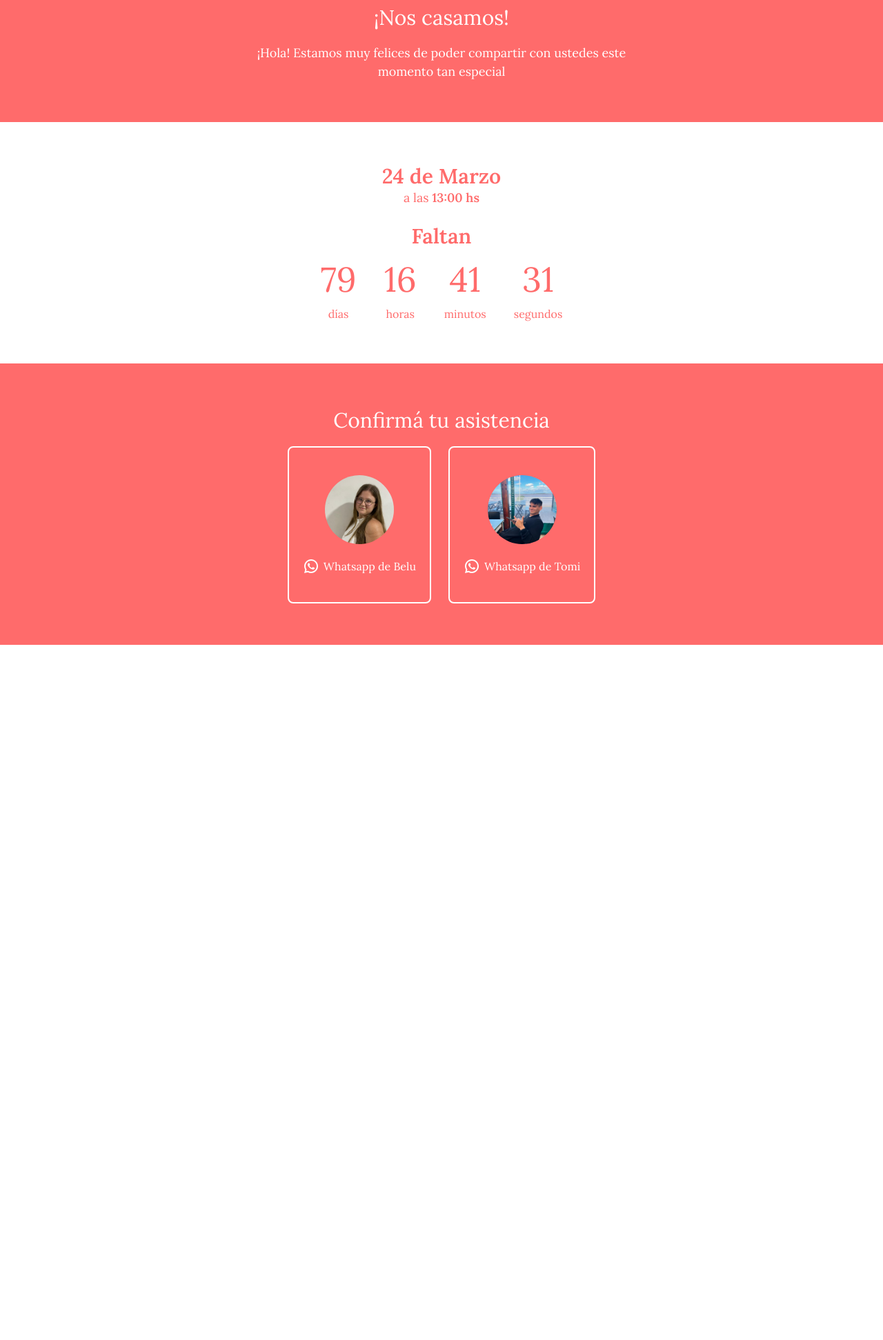
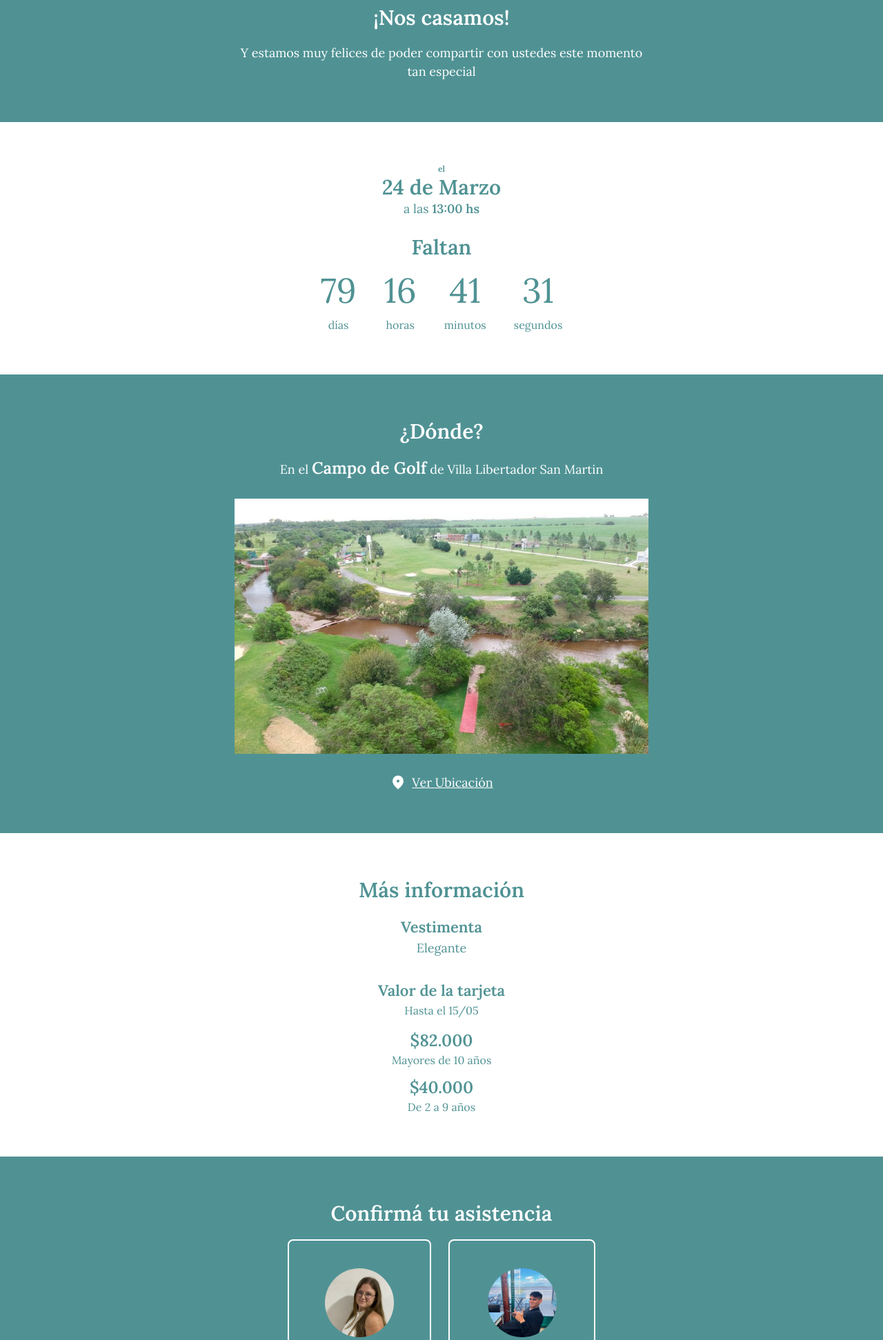
Before and after one commit to BarbaBlanca97/invitacion-belu-y-tomi, a website: page index.html in a window 1280 px wide. Shown: the part 857-2800 px from the top of the page at 69% size. Before the commit the page ends 1792 px from the top, so only its background shows below. Drawn offline with Linux system fonts and the light colour scheme; a web font is replaced by a local one.

Commit message:
second iteration

```diff
--- a/index.html
+++ b/index.html
@@ -9,22 +9,27 @@
 <body class="font-display">
     <main width="100%">
         <div class="section color__primary h-svh">
-            <div class="section--content">
-                <h1>Belu y Tomi</h1>
+            <div class="section--content font-fancy text-9xl">
+                <img class="absolute top-0 left-0" src="corner-flower-top.png"/>
+                <img class="absolute bottom-0 right-0" src="corner-flower.png"/>
+                <span class="font-fancy" style="transform: translate(-20px, 15px);">Belu</span>
+                <span class="font-fancy text-5xl">y</span>
+                <span class="font-fancy" style="transform: translateX(20px);">Tomi</span>
             </div>
         </div>
         <div class="section bg__primary">
             <div class="section--content color__light">
                 <h2 class="section--header">¡Nos casamos!</h2>
-                <p>¡Hola! Estamos muy felices de poder compartir con ustedes este momento tan especial</p>
+                <p>Y estamos muy felices de poder compartir con ustedes este momento tan especial</p>
             </div>
         </div>
         <div class="section">
             <div class="section--content color__primary">
                 <!-- TODO Add responsiveness -->
-                <p class="date font-semibold text-3xl">24 de Marzo</p>
-                <p class="time">a las <span class="font-semibold">13:00 hs</span></p>
-                <p class="font-semibold text-3xl mt-6 mb-2">Faltan</p>
+                <span class="date font-semibold text-xs">el</span>
+                <span class="date font-semibold text-3xl">24 de Marzo</span>
+                <span class="time">a las <span class="font-semibold">13:00 hs</span></span>
+                <span class="font-semibold text-3xl mt-6 mb-2">Faltan</span>
                 <div class="countdown">
                     <div class="countdown--item">
                         <span class="countdown--item--amount">0</span>
@@ -47,16 +52,42 @@
         </div>
         <div class="section bg__primary">
             <div class="section--content color__light">
+                <h2 class="section--header">¿Dónde?</h2>
+                <p>En el <span class="font-semibold text-2xl">Campo de Golf</span> de Villa Libertador San Martin</p>
+                <img class="my-7" src="foto-ubicacion.jpg" />
+                <a class="underline" href="https://maps.app.goo.gl/h4tyN59V2nCEJgkdA" target="_blank">
+                    <div class="flex flex-row gap-2">
+                        <img src="location-24.svg" />
+                        <span>Ver Ubicación</span>
+                    </div>
+                </a>
+            </div>
+        </div>
+        <div class="section">
+            <div class="section--content color__primary">
+                <h2 class="section--header">Más información</h2>
+                <h3 class="section--sub-header">Vestimenta</h3>
+                <p>Elegante</p>
+                <h3 class="section--sub-header mb-0 mt-8">Valor de la tarjeta</h2>
+                <p class="text-base mb-4">Hasta el 15/05</p>
+                <p class="font-semibold text-2xl">$82.000</p>
+                <p class="text-base font-light mb-3">Mayores de 10 años</p>
+                <p class="font-semibold text-2xl">$40.000</p>
+                <p class="text-base font-light">De 2 a 9 años</p>
+            </div>
+        </div>
+        <div class="section bg__primary">
+            <div class="section--content color__light">
                 <h2 class="section--header">Confirmá tu asistencia</h2>
                 <div class="whatsapp">
-                    <a class="whatsapp-box" href="https://wa.me/543435162246" target="_blank">
+                    <a class="whatsapp-box" href="https://wa.me/543435309572" target="_blank">
                         <img class="whatsapp-box--image" src="foto-wsp-belu.png" />
                         <div class="whatsapp-box--message">
                             <img src="whatsapp-24.svg"/>
                             <span>Whatsapp de Belu</span>
                         </div>
                     </a>
-                    <a class="whatsapp-box" href="https://wa.me/543435162246" target="_blank">
+                    <a class="whatsapp-box" href="https://wa.me/543434644435" target="_blank">
                         <img class="whatsapp-box--image" src="foto-wsp-tomi.png" />
                         <div class="whatsapp-box--message">
                             <img src="whatsapp-24.svg"/>
@@ -64,6 +95,12 @@
                         </div>
                     </a>
                 </div>
+            </div>
+        </div>
+        <div class="section h-24 font-fancy" style="padding-top: 100px; padding-bottom: 300px;">
+            <div class="section--content color__primary">
+                <h2 class="section--header font-normal text-6xl">¡Te esperamos!</h2>
+                <img class="absolute bottom-0 right-0" src="corner-flower.png"/>
             </div>
         </div>
     </main>
--- a/package.json
+++ b/package.json
@@ -3,7 +3,8 @@
   "version": "1.0.0",
   "main": "index.html",
   "scripts": {
-    "start": "python3 -m http.server 8000"
+    "start": "python3 -m http.server 8000",
+    "start:tailwind": "npx @tailwindcss/cli -i ./styles_input.css -o ./styles_output.css --watch"
   },
   "repository": {
     "type": "git",
--- a/styles_input.css
+++ b/styles_input.css
@@ -1,9 +1,9 @@
-@import url('https://fonts.googleapis.com/css2?family=Lora:ital,wght@0,400..700;1,400..700&display=swap');
+@import url('https://fonts.googleapis.com/css2?family=Imperial+Script&family=Lora:ital,wght@0,400..700;1,400..700&display=swap');
 
 @import "tailwindcss";
 
 :root {
-    --color-primary: #FF6B6B;
+    --color-primary: #509294;
     --color-light: #FFFFFF;
     --color-light-transparent: #FFFFFF30;
 }
@@ -22,6 +22,7 @@
 
 @theme {
     --font-display: 'Lora', serif;
+    --font-fancy: 'Imperial Script', cursive;
 }
 
 body {
@@ -58,8 +59,17 @@ p {
 
     .section--header {
         font-size: 30px;
+        font-weight: 600;
         margin-top: 0px;
         margin-bottom: 15px;
+        text-align: center;
+    }
+
+    .section--sub-header {
+        font-size: 22px;
+        font-weight: 600;
+        margin-top: 0px;
+        text-align: center;
     }
 
     .section--content {
@@ -148,3 +158,20 @@ p {
         font-size: 16px;
     }
 }
+
+@media (max-width: 550px) {
+    @layer components {
+        .countdown--item--amount {
+            font-size: 30px;
+            font-weight: 600;
+        }
+
+        .countdown--item--unit {
+            font-size: 10px;
+        }
+        .whatsapp {
+            display: flex;
+            flex-direction: column;
+        }
+    }
+}
```
Also changed, not shown: corner-flower-top.png (added), corner-flower.png (added), foto-ubicacion.jpg (added), location-24.svg (added), styles_output.css.
